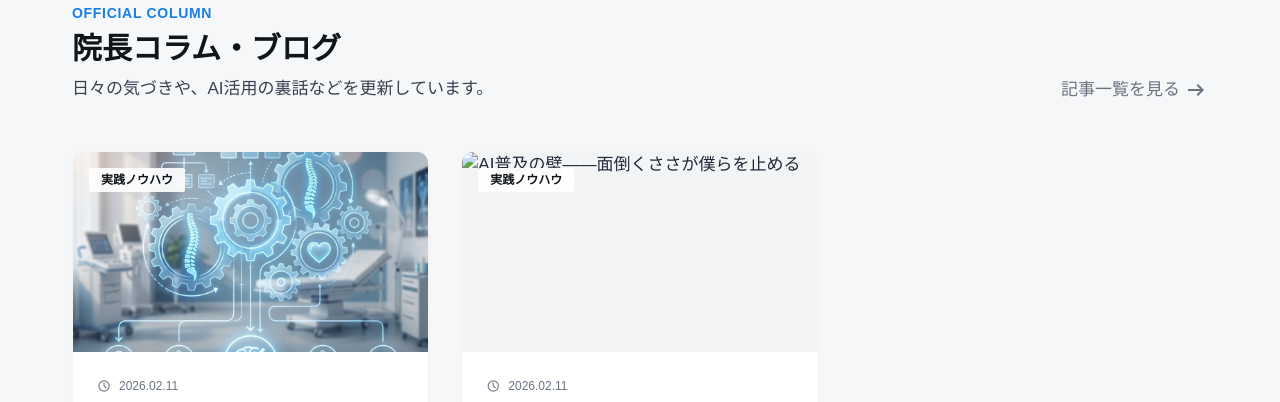
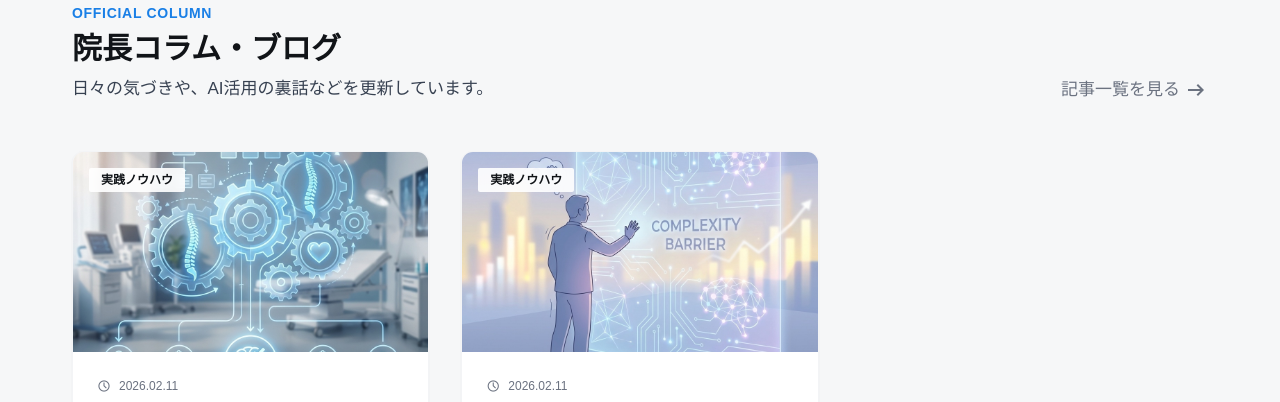
Before and after one commit to RYUKOU-OKUMURA/ai-seitai-personal-media, an Astro site: page / in a window 1280 px wide. Shown: the part 4610-5012 px from the top of the page. Built offline with nearby package versions, Linux system fonts and the light colour scheme; Astro itself is replaced by a stand-in of ours; some packages are replaced by stand-ins of ours; no server answers; a web font is replaced by a local one.

Commit message:
Update blog post image path to enhance visual presentation
- Added an image path to the blog post titled "AI普及の壁——面倒くささが僕らを止める" for improved visual appeal.
- Ensured consistency in metadata formatting across blog posts.

```diff
--- a/src/content/blog/AI普及の壁-面倒くささが僕らを止める.md
+++ b/src/content/blog/AI普及の壁-面倒くささが僕らを止める.md
@@ -2,7 +2,7 @@
 title: "AI普及の壁——面倒くささが僕らを止める"
 publishedAt: "2026-02-11T00:00:00.000Z"
 category: "実践ノウハウ"
-image: ""
+image: "/images/blog/asset_3tqb3o2bm_1770801415736.png"
 excerpt: "生成AIが広がらない本当の理由は、学習コストに対する「面倒くささ」にあります。自分の言葉で表現できる範囲が自分の限界と言われる中、その限界を超えるための現実的なアプローチを考えます。"
 draft: false
 ---
```
Also changed, not shown: public/images/blog/asset_3tqb3o2bm_1770801415736.png (added).
